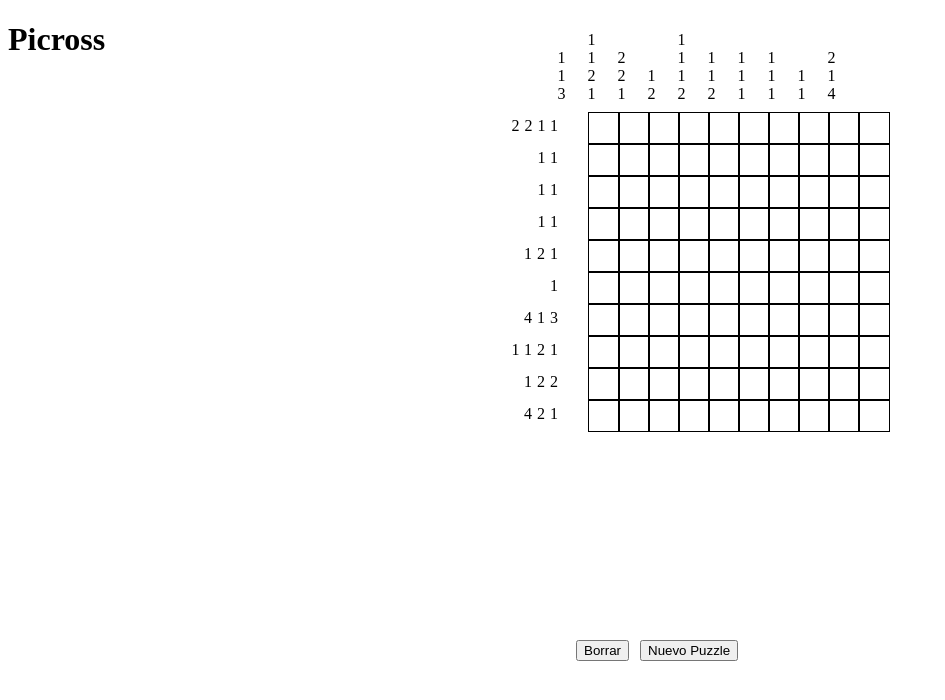
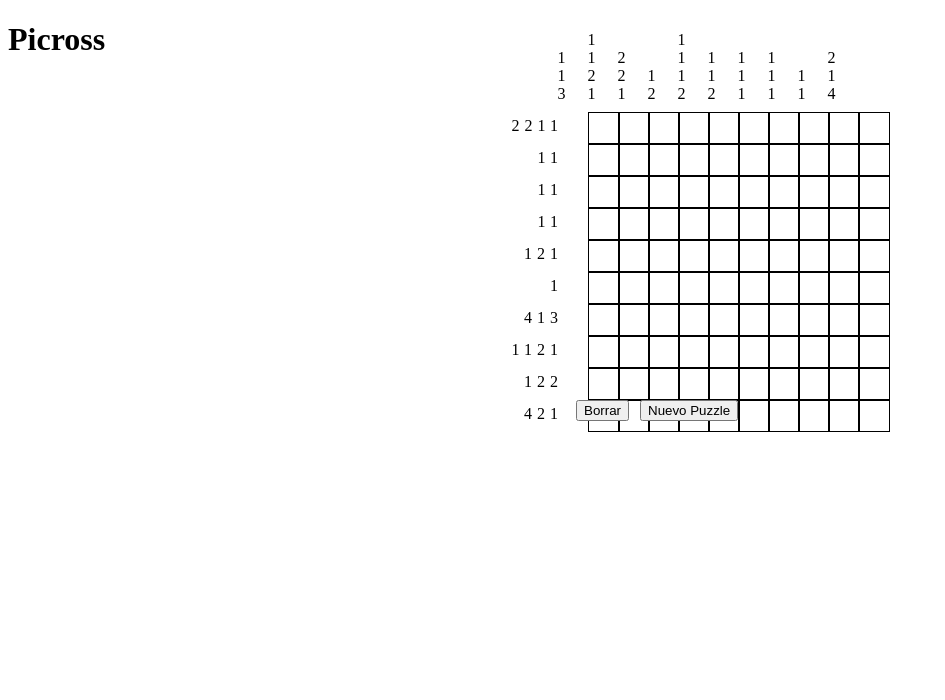
Before and after one commit to Ingalls12/Picross_project, a React (Create React App) app: page / in a window 1280 px wide. Shown: the top 700 px of the page, without its empty margins (0-945 px from the left). Built offline with nearby package versions, Linux system fonts and the light colour scheme.

Commit message:
cambie posicion botones

```diff
--- a/src/styles/Grilla-Style.css
+++ b/src/styles/Grilla-Style.css
@@ -63,11 +63,11 @@
 }
 .btn_borrar{
     position: absolute;
-    top: 80%;
+    top: 50%;
     left: 45%;
 }
 .btn_nuevo{
     position: absolute;
-    top: 80%;
+    top: 50%;
     left: 50%;
 }
```
